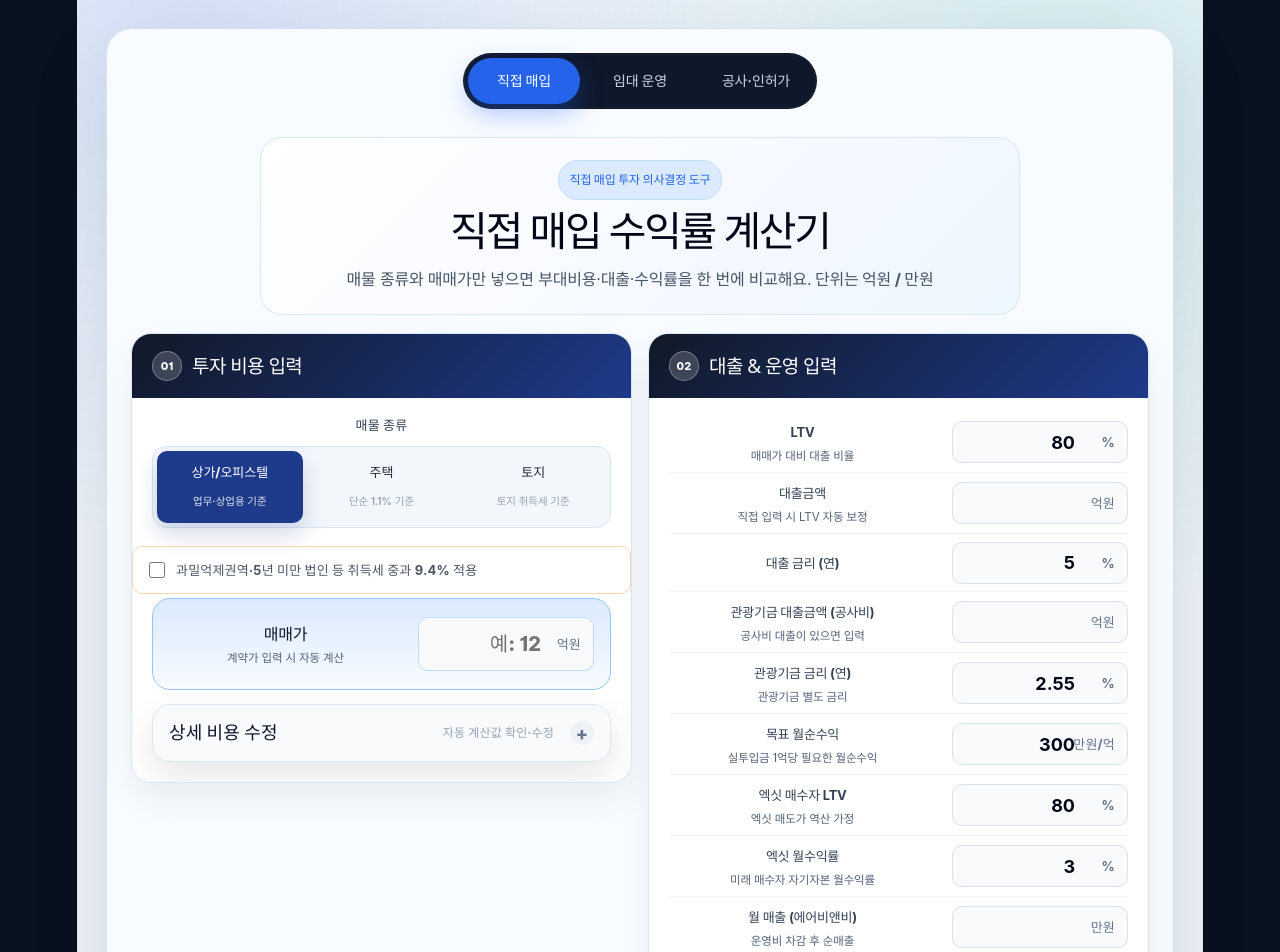
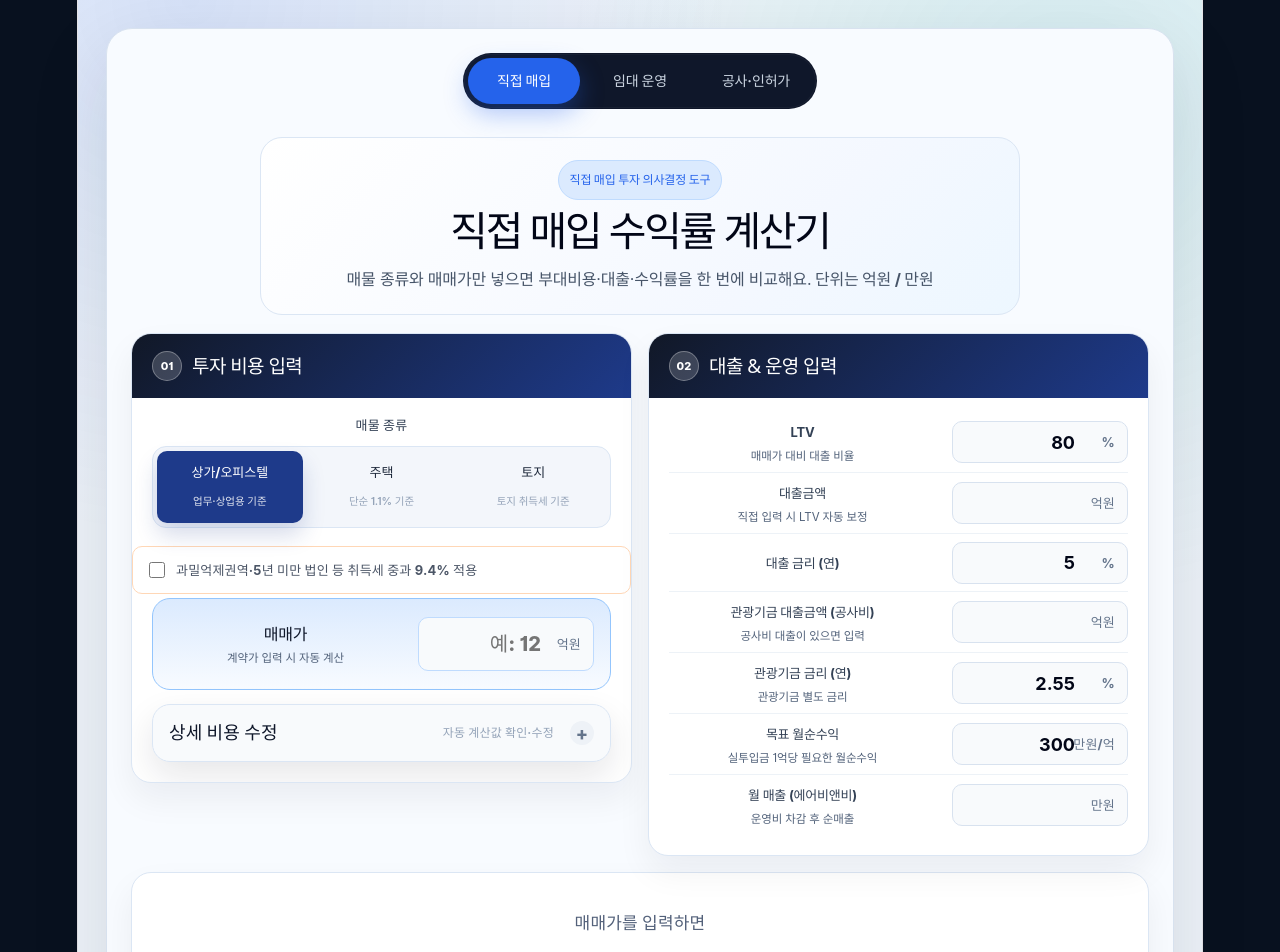
Before and after one commit to keepgoing2021/sookbak, a React (Vite) app: page / in a window 1280 px wide. Shown: the top 952 px of the page. Built offline with nearby package versions, Linux system fonts and the light colour scheme.

Commit message:
fix: keep exit assumptions fixed in UI

```diff
--- a/src/App.tsx
+++ b/src/App.tsx
@@ -63,8 +63,6 @@ type Values = {
   monthlyRevenueManwon: string
   acquisitionTaxRatePercent: string
   targetMonthlyNetManwonPerEok: string
-  exitBuyerLtvPercent: string
-  exitMonthlyYieldPercent: string
 }
 
 type AutoFieldKey = 'acquisitionTaxEok' | 'legalFeeEok' | 'brokerageFeeEok'
@@ -78,8 +76,6 @@ type FreeFieldKey =
   | 'monthlyRevenueManwon'
   | 'acquisitionTaxRatePercent'
   | 'targetMonthlyNetManwonPerEok'
-  | 'exitBuyerLtvPercent'
-  | 'exitMonthlyYieldPercent'
 
 const propertyTypes: Array<{ key: PropertyType; label: string; description: string }> = [
   { key: 'commercial', label: '상가/오피스텔', description: '업무·상업용 기준' },
@@ -101,8 +97,6 @@ const initialValues: Values = {
   monthlyRevenueManwon: '',
   acquisitionTaxRatePercent: '',
   targetMonthlyNetManwonPerEok: String(DEFAULT_TARGET_MONTHLY_NET_MANWON_PER_EOK),
-  exitBuyerLtvPercent: String(DEFAULT_EXIT_BUYER_LTV_PERCENT),
-  exitMonthlyYieldPercent: String(DEFAULT_EXIT_MONTHLY_YIELD_PERCENT),
 }
 
 const tabs: Array<{ key: CalculatorTab; label: string; eyebrow: string }> = [
@@ -226,8 +220,6 @@ function DirectPurchaseCalculator({
       tourismLoanAnnualInterestRate: toNumber(values.tourismLoanAnnualInterestRate),
       monthlyRevenueManwon: toNumber(values.monthlyRevenueManwon),
       targetMonthlyNetManwonPerEok: toNumber(values.targetMonthlyNetManwonPerEok),
-      exitBuyerLtvPercent: toNumber(values.exitBuyerLtvPercent),
-      exitMonthlyYieldPercent: toNumber(values.exitMonthlyYieldPercent),
     }),
     [
       propertyType,
@@ -242,8 +234,6 @@ function DirectPurchaseCalculator({
       values.tourismLoanAnnualInterestRate,
       values.monthlyRevenueManwon,
       values.targetMonthlyNetManwonPerEok,
-      values.exitBuyerLtvPercent,
-      values.exitMonthlyYieldPercent,
     ],
   )
 
@@ -441,22 +431,6 @@ function DirectPurchaseCalculator({
               inputMode="decimal"
             />
             <MoneyInput
-              label="엑싯 매수자 LTV"
-              unit="%"
-              value={values.exitBuyerLtvPercent}
-              onChange={(value) => updateFree('exitBuyerLtvPercent', value)}
-              help="엑싯 매도가 역산 가정"
-              inputMode="decimal"
-            />
-            <MoneyInput
-              label="엑싯 월수익률"
-              unit="%"
-              value={values.exitMonthlyYieldPercent}
-              onChange={(value) => updateFree('exitMonthlyYieldPercent', value)}
-              help="미래 매수자 자기자본 월수익률"
-              inputMode="decimal"
-            />
-            <MoneyInput
               label="월 매출 (에어비앤비)"
               unit="만원"
               value={values.monthlyRevenueManwon}
@@ -474,8 +448,6 @@ function DirectPurchaseCalculator({
         ltvPercent={ltvPercent}
         otherCostEok={toNumber(values.otherCostEok)}
         targetMonthlyNetManwonPerEok={toNumber(values.targetMonthlyNetManwonPerEok)}
-        exitBuyerLtvPercent={toNumber(values.exitBuyerLtvPercent)}
-        exitMonthlyYieldPercent={toNumber(values.exitMonthlyYieldPercent)}
       />
 
       <aside className="notice">
@@ -493,13 +465,9 @@ function DirectPurchaseCalculator({
 function ExitEstimatePanel({
   hasPurchasePrice,
   result,
-  exitBuyerLtvPercent,
-  exitMonthlyYieldPercent,
 }: {
   hasPurchasePrice: boolean
   result: ReturnType<typeof calculateInvestment>
-  exitBuyerLtvPercent: number
-  exitMonthlyYieldPercent: number
 }) {
   const estimatedSalePrice = result.exitEstimatedSalePriceEok === null
     ? '-'
@@ -519,13 +487,13 @@ function ExitEstimatePanel({
       </div>
 
       <p className="exit-panel-copy">
-        미래 매수자가 LTV {formatPercent(exitBuyerLtvPercent)}를 일으키고, 실투입 에쿼티 기준 월 수익률 {formatPercent(exitMonthlyYieldPercent)}를 요구한다고 가정해요.
+        미래 매수자가 LTV {DEFAULT_EXIT_BUYER_LTV_PERCENT}%를 일으키고, 실투입 에쿼티 기준 월 수익률 {DEFAULT_EXIT_MONTHLY_YIELD_PERCENT}%를 요구한다고 가정해요.
       </p>
 
       <div className="exit-highlight">
         <span>예상 엑싯 매도가</span>
         <strong>{hasPurchasePrice ? estimatedSalePrice : '-'}</strong>
-        <p>월 순수익 ÷ {formatPercent(exitMonthlyYieldPercent)} ÷ 자기자본 {formatPercent(100 - exitBuyerLtvPercent)}</p>
+        <p>월 순수익 ÷ {DEFAULT_EXIT_MONTHLY_YIELD_PERCENT}% ÷ 자기자본 {100 - DEFAULT_EXIT_BUYER_LTV_PERCENT}%</p>
       </div>
 
       <dl className="exit-metrics">
@@ -1155,8 +1123,6 @@ function ConstructionRiskSection({
     tourismLoanAnnualInterestRate: toNumber(directValues.tourismLoanAnnualInterestRate),
     monthlyRevenueManwon: toNumber(directValues.monthlyRevenueManwon),
     targetMonthlyNetManwonPerEok: toNumber(directValues.targetMonthlyNetManwonPerEok),
-    exitBuyerLtvPercent: toNumber(directValues.exitBuyerLtvPercent),
-    exitMonthlyYieldPercent: toNumber(directValues.exitMonthlyYieldPercent),
   })
 
   const rentalInput: RentalCalculatorInput = {
@@ -1397,8 +1363,6 @@ function DirectResultPanel({
   ltvPercent,
   otherCostEok,
   targetMonthlyNetManwonPerEok,
-  exitBuyerLtvPercent,
-  exitMonthlyYieldPercent,
 }: {
   hasPurchasePrice: boolean
   result: ReturnType<typeof calculateInvestment>
@@ -1406,8 +1370,6 @@ function DirectResultPanel({
   ltvPercent: number
   otherCostEok: number
   targetMonthlyNetManwonPerEok: number
-  exitBuyerLtvPercent: number
-  exitMonthlyYieldPercent: number
 }) {
   if (!hasPurchasePrice) {
     return (
@@ -1452,12 +1414,7 @@ function DirectResultPanel({
           </div>
         </section>
 
-        <ExitEstimatePanel
-          hasPurchasePrice={hasPurchasePrice}
-          result={result}
-          exitBuyerLtvPercent={exitBuyerLtvPercent}
-          exitMonthlyYieldPercent={exitMonthlyYieldPercent}
-        />
+<ExitEstimatePanel hasPurchasePrice={hasPurchasePrice} result={result} />
       </div>
 
       <section className="result-panel result-panel-detail" aria-live="polite">
```
